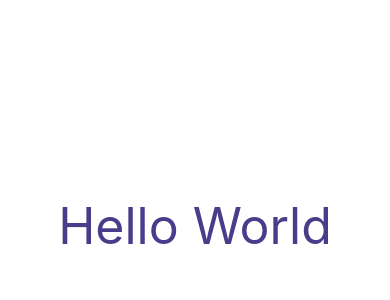
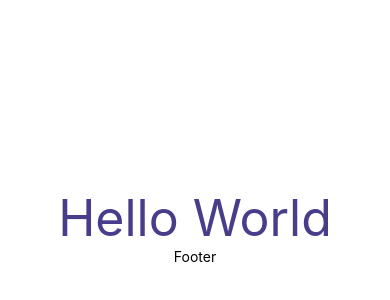
Before and after one commit to amxra/Journal-app, a React Native app: screen / in a window 390 px wide. Shown: the part 196-496 px from the top of the page. Built offline with nearby package versions, Linux system fonts and the light colour scheme.

Commit message:
create footer component and import into app.js

```diff
--- a/App.js
+++ b/App.js
@@ -1,10 +1,12 @@
 import React from 'react';
 import { View, Text, StyleSheet } from 'react-native';
+import Footer from './components/Footer';
 
 function App(){
     return(
         <View style = {styles.container}>
             <Text style = {styles.text}>Hello World</Text>
+            <Footer/>
         </View>
     )
 }
--- /dev/null
+++ b/components/Footer.js
@@ -0,0 +1,14 @@
+import React from 'react';
+import { View, Text, StyleSheet } from 'react-native';
+
+function Footer(){
+    return(
+        <View>
+            <Text>Footer</Text>
+        </View>
+    )
+}
+
+
+
+export default Footer;
```
